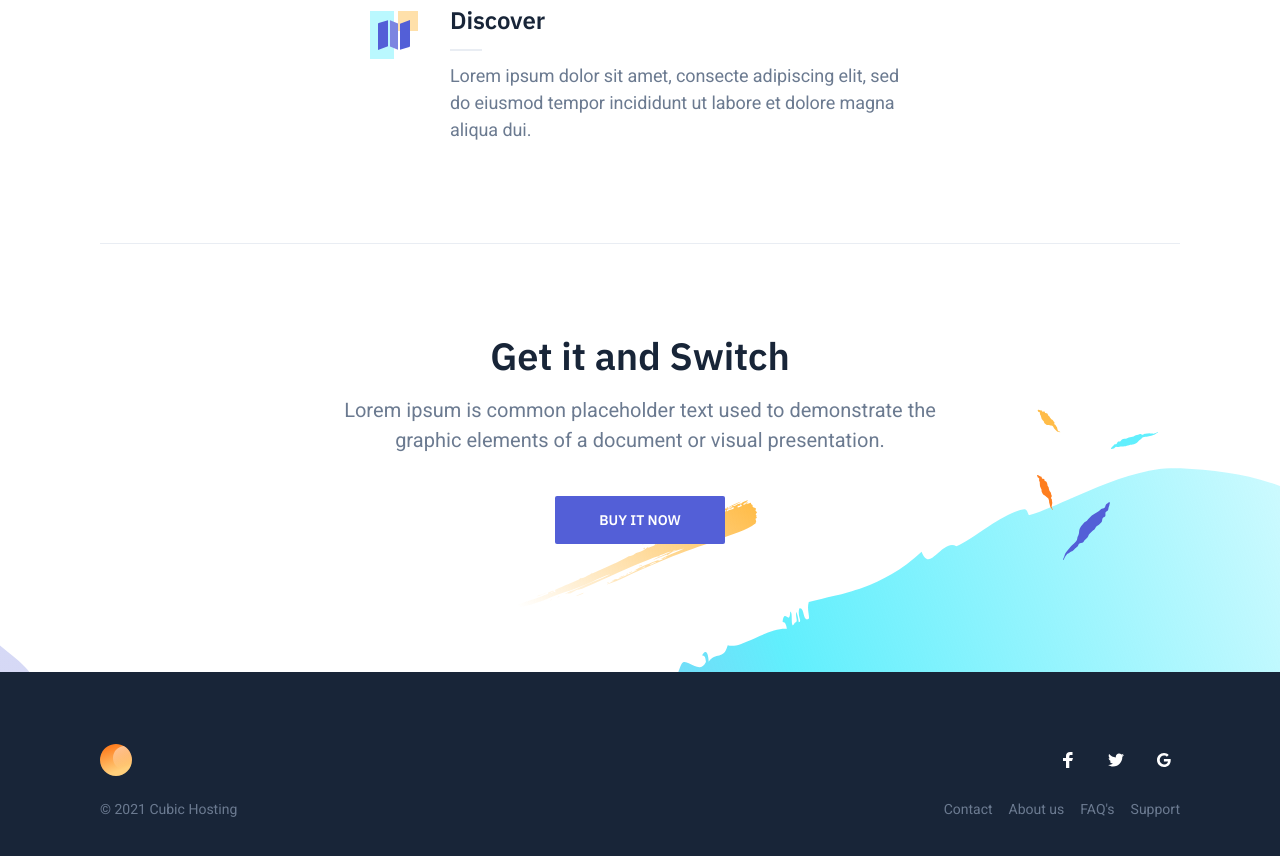
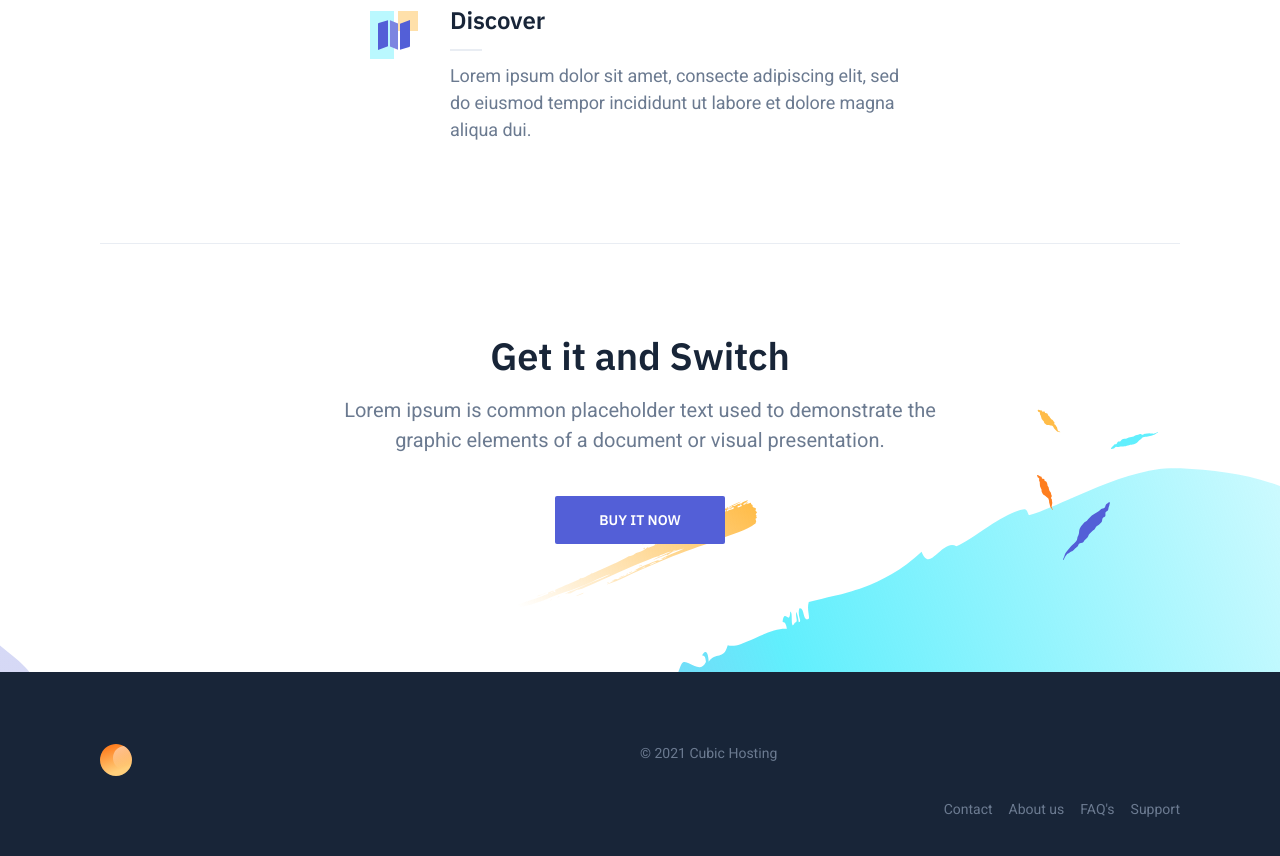
Before and after one commit to impressiveaustin/chwebsite, a plain HTML site: page index.html in a window 1280 px wide. Shown: the part 2084-2940 px from the top of the page. Drawn offline with nearby package versions, Linux system fonts and the light colour scheme.

Commit message:
Update index.html

```diff
--- a/index.html
+++ b/index.html
@@ -156,32 +156,6 @@
                             <a href="#">Support</a>
                         </li>
                     </ul>
-                    <ul class="footer-social-links list-reset">
-                        <li>
-                            <a href="#">
-                                <span class="screen-reader-text">Facebook</span>
-                                <svg width="16" height="16" xmlns="http://www.w3.org/2000/svg">
-                                    <path d="M6.023 16L6 9H3V6h3V4c0-2.7 1.672-4 4.08-4 1.153 0 2.144.086 2.433.124v2.821h-1.67c-1.31 0-1.563.623-1.563 1.536V6H13l-1 3H9.28v7H6.023z" fill="#FFF"/>
-                                </svg>
-                            </a>
-                        </li>
-                        <li>
-                            <a href="#">
-                                <span class="screen-reader-text">Twitter</span>
-                                <svg width="16" height="16" xmlns="http://www.w3.org/2000/svg">
-                                    <path d="M16 3c-.6.3-1.2.4-1.9.5.7-.4 1.2-1 1.4-1.8-.6.4-1.3.6-2.1.8-.6-.6-1.5-1-2.4-1-1.7 0-3.2 1.5-3.2 3.3 0 .3 0 .5.1.7-2.7-.1-5.2-1.4-6.8-3.4-.3.5-.4 1-.4 1.7 0 1.1.6 2.1 1.5 2.7-.5 0-1-.2-1.5-.4C.7 7.7 1.8 9 3.3 9.3c-.3.1-.6.1-.9.1-.2 0-.4 0-.6-.1.4 1.3 1.6 2.3 3.1 2.3-1.1.9-2.5 1.4-4.1 1.4H0c1.5.9 3.2 1.5 5 1.5 6 0 9.3-5 9.3-9.3v-.4C15 4.3 15.6 3.7 16 3z" fill="#FFF"/>
-                                </svg>
-                            </a>
-                        </li>
-                        <li>
-                            <a href="#">
-                                <span class="screen-reader-text">Google</span>
-                                <svg width="16" height="16" xmlns="http://www.w3.org/2000/svg">
-                                    <path d="M7.9 7v2.4H12c-.2 1-1.2 3-4 3-2.4 0-4.3-2-4.3-4.4 0-2.4 2-4.4 4.3-4.4 1.4 0 2.3.6 2.8 1.1l1.9-1.8C11.5 1.7 9.9 1 8 1 4.1 1 1 4.1 1 8s3.1 7 7 7c4 0 6.7-2.8 6.7-6.8 0-.5 0-.8-.1-1.2H7.9z" fill="#FFF"/>
-                                </svg>
-                            </a>
-                        </li>
-                    </ul>
                     <div class="footer-copyright">&copy; 2021 Cubic Hosting</div>
                 </div>
             </div>
```
